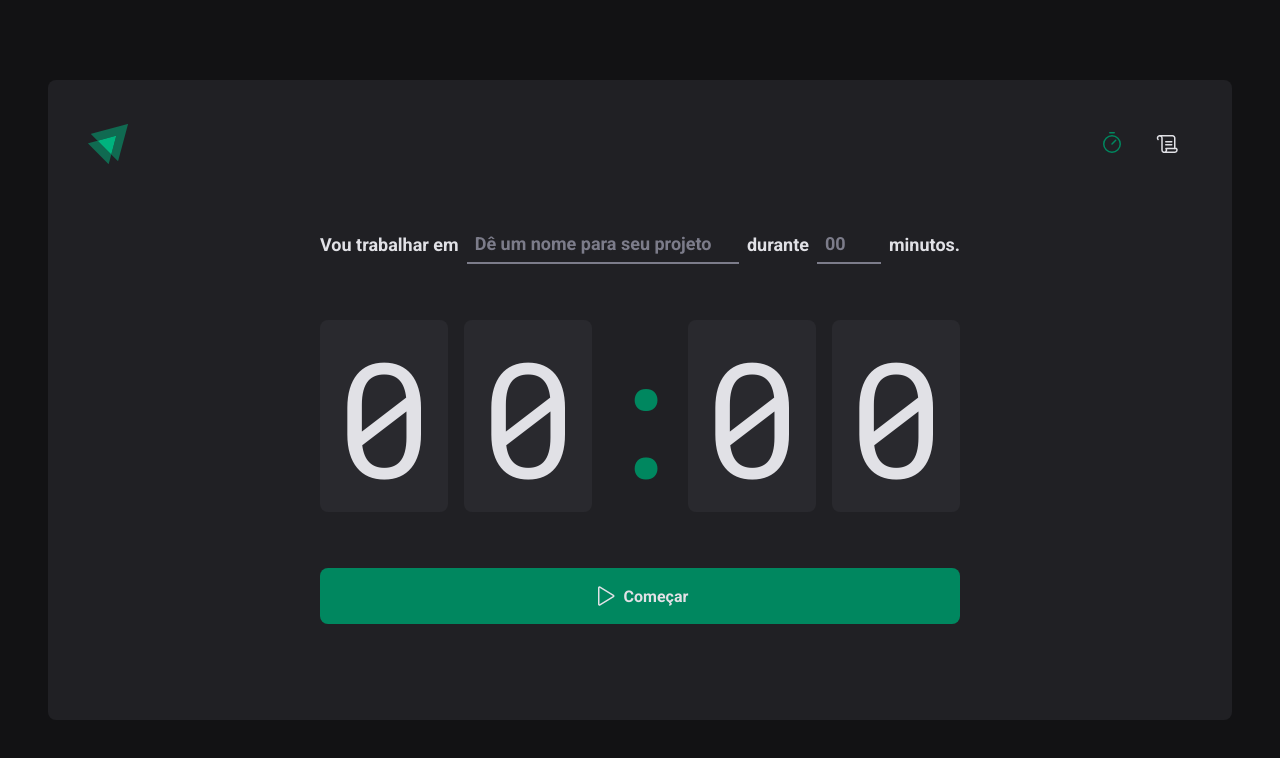
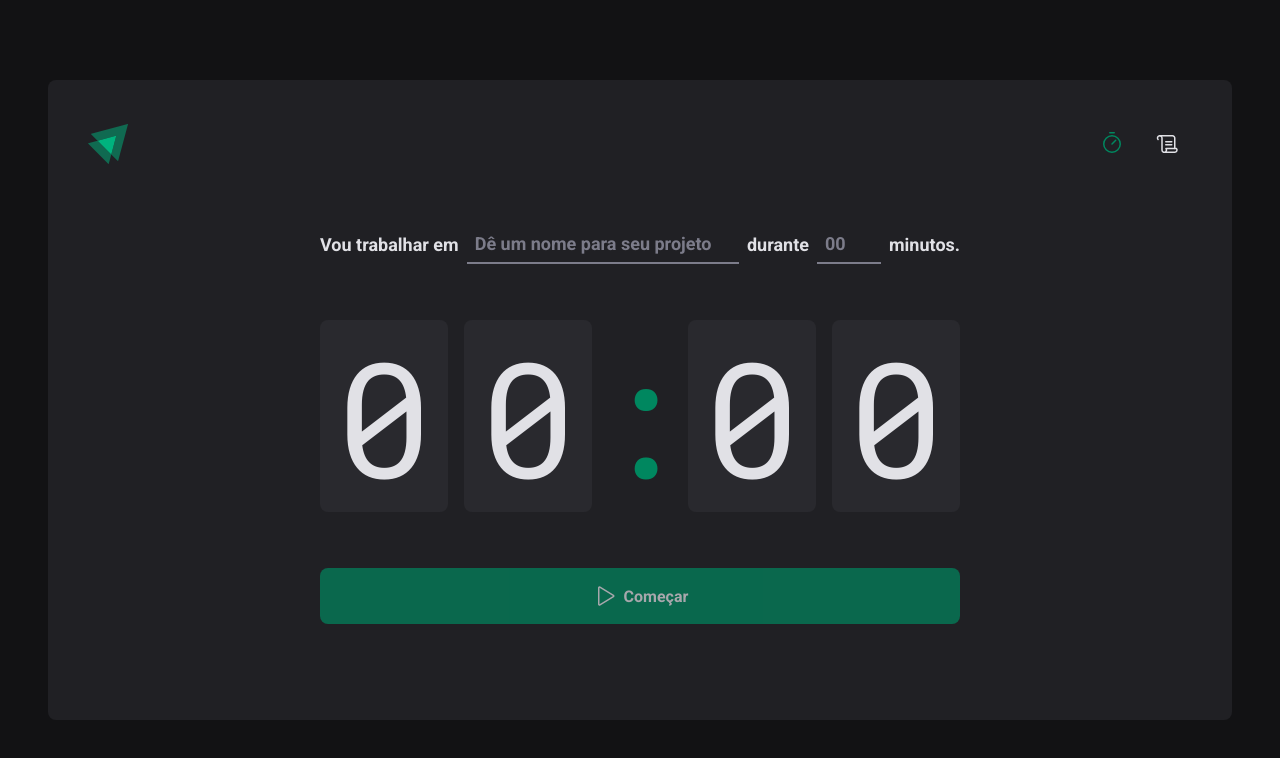
Before and after one commit to LuandersonH/02-ignite-timer, a React (Vite) app: page / in a window 1280 px wide. Shown: the top 758 px of the page. Built offline with nearby package versions, Linux system fonts and the light colour scheme.

Commit message:
Form: validação input task com react-hook-form

```diff
--- a/package.json
+++ b/package.json
@@ -10,12 +10,15 @@
     "preview": "vite preview"
   },
   "dependencies": {
+    "@hookform/resolvers": "^3.9.1",
     "02-ignite-timer": "file:",
     "phosphor-react": "^1.4.1",
     "react": "^18.3.1",
     "react-dom": "^18.3.1",
+    "react-hook-form": "^7.53.2",
     "react-router-dom": "^7.0.1",
-    "styled-components": "^6.1.13"
+    "styled-components": "^6.1.13",
+    "zod": "^3.23.8"
   },
   "devDependencies": {
     "@eslint/js": "^9.13.0",
--- a/src/pages/History/index.tsx
+++ b/src/pages/History/index.tsx
@@ -1,6 +1,9 @@
 import { HistoryContainer, HistoryList, Status } from "./styles";
 
+
+
 export function History() {
+
   return (
     <HistoryContainer>
       <h1>Meu histórico</h1>
--- a/src/pages/Home/index.tsx
+++ b/src/pages/Home/index.tsx
@@ -8,19 +8,29 @@ import {
   StartCountdownButton,
   TaskInput,
 } from "./styles";
+import { useForm } from "react-hook-form";
 
 export function Home() {
+  const { register, handleSubmit, watch } = useForm();
+
+  function handleCreateNewCicle(data: object) {
+    console.log(data);
+  }
+
+  const task = watch("task");
+  const isSubmitDisabled = !task;
+
   return (
     <HomeContainer>
-      <form action="">
+      <form onSubmit={handleSubmit(handleCreateNewCicle)} action="">
         <FormContainer>
           <label htmlFor="task">Vou trabalhar em </label>
           <TaskInput
             type="text"
-            name="task"
             id="task"
             placeholder="Dê um nome para seu projeto"
             list="task-suggestions"
+            {...register("task")}
           />
 
           <datalist id="task-suggestions">
@@ -31,12 +41,12 @@ export function Home() {
           <label htmlFor="minutesAmount">durante</label>
           <MinutesAmountInput
             type="number"
-            name="minutesAmount"
             id="minutesAmount"
             placeholder="00"
             step={5}
             min={5}
             max={60}
+            {...register("minutes", { valueAsNumber: true })}
           />
           <span>minutos.</span>
         </FormContainer>
@@ -47,7 +57,7 @@ export function Home() {
           <span>0</span>
           <span>0</span>
         </CountDownContainer>
-        <StartCountdownButton type="submit">
+        <StartCountdownButton disabled={isSubmitDisabled} type="submit">
           <Play size={24} />
           Começar
         </StartCountdownButton>
```
Also changed, not shown: 1 other file (tests, documents, lock files or other folders).
